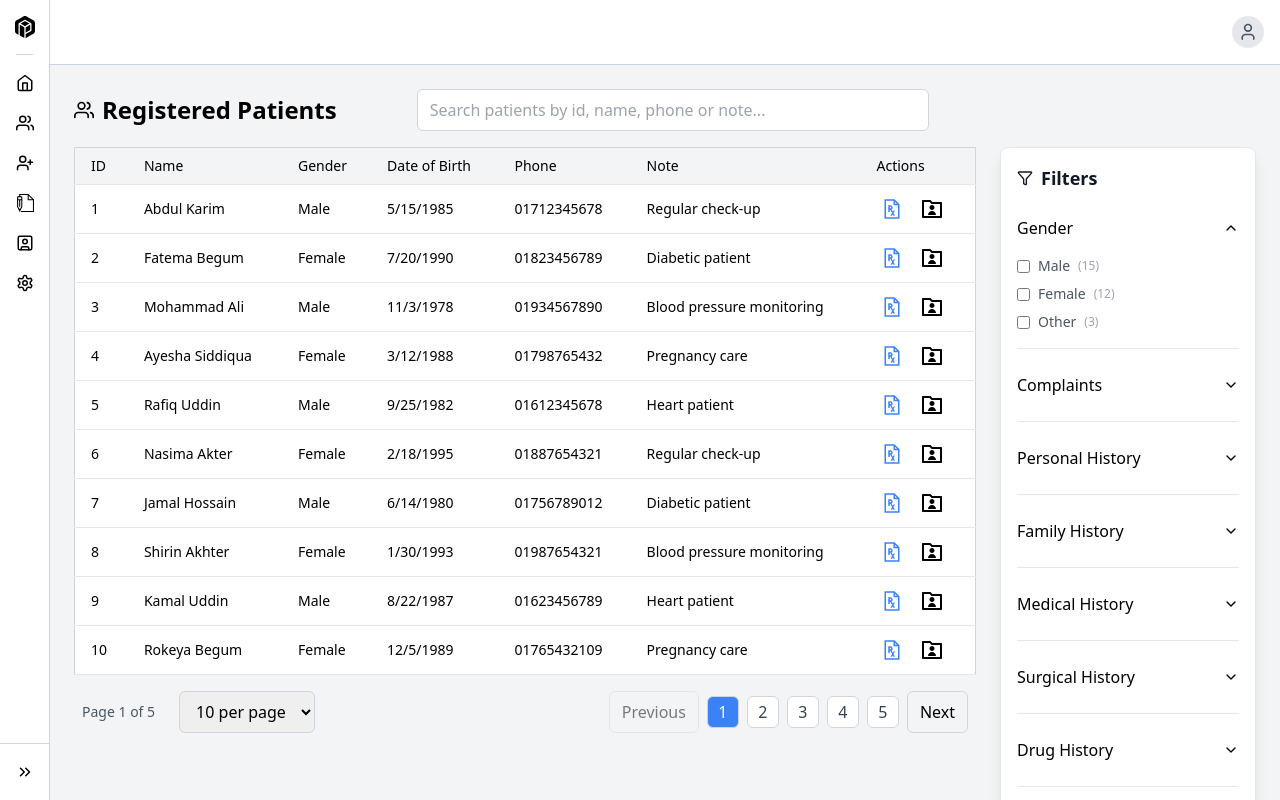
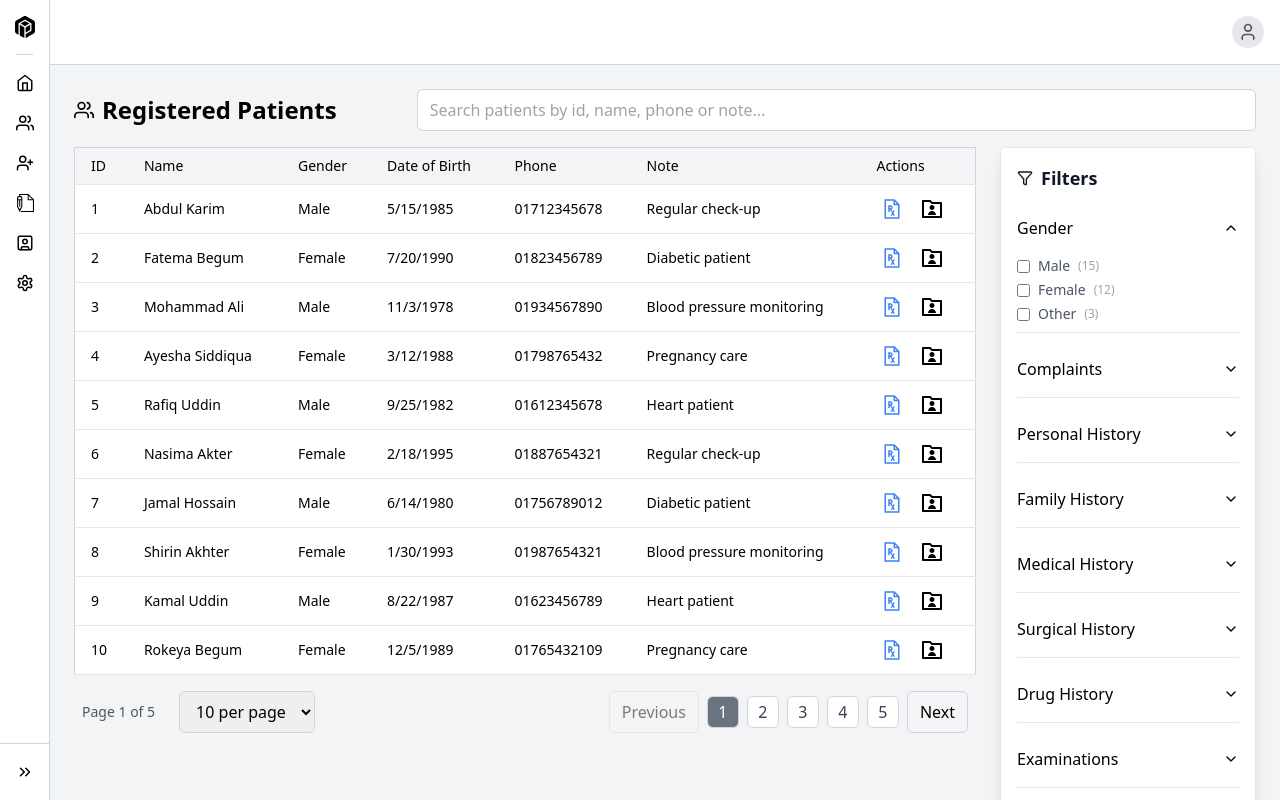
Before and after one commit to imtiaz-risat/ibnsina-med-app, a Next.js app: page /doctor/patients in a window 1280 px wide. Shown: the top 800 px of the page. Built offline with nearby package versions, Linux system fonts and the light colour scheme; no server answers.

Commit message:
ui: small fixes

```diff
--- a/app/doctor/patients/filterSidebar.jsx
+++ b/app/doctor/patients/filterSidebar.jsx
@@ -43,7 +43,7 @@ export function FilterSidebar({
   };
 
   return (
-    <div className="w-full md:w-64 bg-white p-4 border border-gray-200 rounded-lg">
+    <div className="w-full md:w-64 bg-white p-4 border border-gray-200 rounded-md">
       <div className="flex justify-between items-center mb-4">
         <div className="flex items-center gap-2">
           <Filter className="w-4 h-4 text-gray-900" />
@@ -62,7 +62,7 @@ export function FilterSidebar({
 
       <div className="space-y-4">
         {Object.entries(filterOptions).map(([sectionId, section]) => (
-          <div key={sectionId} className="border-b border-gray-200 pb-4">
+          <div key={sectionId} className="border-b border-gray-200 pb-2">
             <button
               onClick={() => toggleSection(sectionId)}
               className="flex justify-between items-center w-full py-2 text-left font-medium"
@@ -76,7 +76,7 @@ export function FilterSidebar({
             </button>
 
             {expandedSections.has(sectionId) && (
-              <div className="mt-2 space-y-2">
+              <div className="mt-2 space-y-1">
                 {section.options.map((option) => (
                   <label
                     key={option.id}
--- a/app/doctor/patients/pagination.jsx
+++ b/app/doctor/patients/pagination.jsx
@@ -16,7 +16,7 @@ export function Pagination({
         <select
           value={perPage}
           onChange={(e) => onPerPageChange(Number(e.target.value))}
-          className="px-3 py-2 border border-gray-300 rounded-md focus:outline-none focus:ring-2 focus:ring-blue-500"
+          className="px-3 py-2 border border-gray-300 rounded-md focus:outline-none focus:ring-1 focus:ring-gray-500"
         >
           <option value="10">10 per page</option>
           <option value="20">20 per page</option>
@@ -37,7 +37,7 @@ export function Pagination({
             onClick={() => onPageChange(page)}
             className={`w-8 h-8 ${
               currentPage === page
-                ? "bg-blue-500 text-white"
+                ? "bg-gray-500 text-white"
                 : "bg-white text-gray-700"
             } border border-gray-300 rounded-md`}
           >
--- a/app/doctor/patients/searchBox.jsx
+++ b/app/doctor/patients/searchBox.jsx
@@ -1,6 +1,6 @@
 export function SearchBox({ onSearch }) {
   return (
-    <div className="w-full max-w-lg">
+    <div className="w-full flex-1">
       <input
         type="text"
         placeholder="Search patients by id, name, phone or note..."
```
